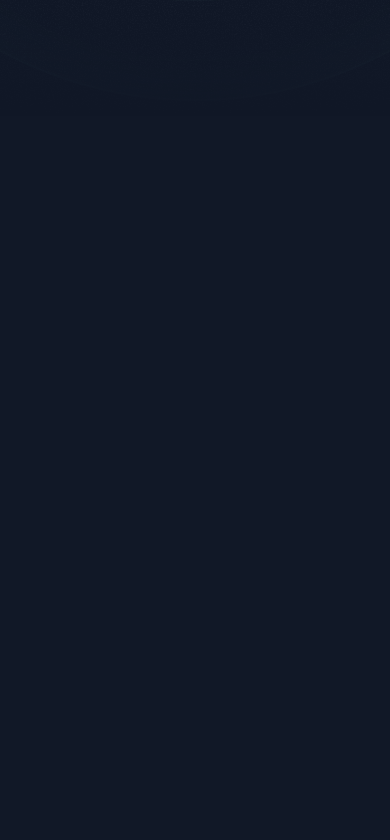
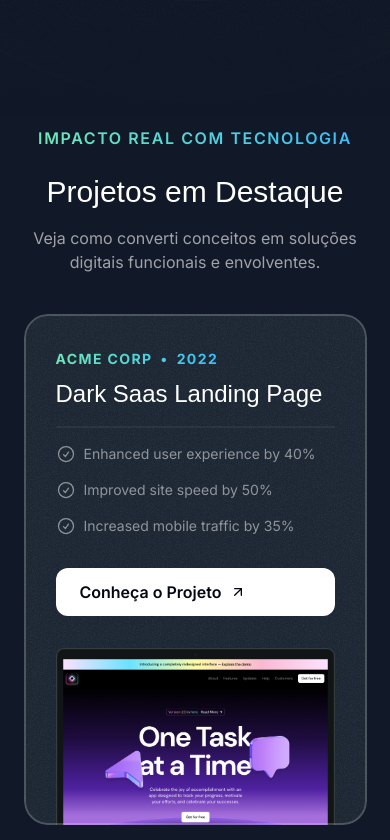
Before and after one commit to Gabriel-otirB/portfolio, a Next.js app: page / in a window 390 px wide. Shown: the part 744-1584 px from the top of the page. Before the commit the page ends 1045 px from the top, so only its background shows below. Built offline with nearby package versions, Linux system fonts and the light colour scheme; a web font is replaced by a local one.

Commit message:
Implemented Featured Projects Section

```diff
--- a/src/app/globals.css
+++ b/src/app/globals.css
@@ -11,3 +11,9 @@
     @apply absolute inset-0 border-2 top-1/2 left-1/2 -translate-x-1/2 -translate-y-1/2 rounded-full border-emerald-300/5 shadow-[0_0_80px_inset] shadow-emerald-300/5;
   }
 }
+
+@layer utilities {
+  .container {
+    @apply lg:max-w-5xl;
+  }
+}
--- a/src/app/page.tsx
+++ b/src/app/page.tsx
@@ -1,11 +1,13 @@
 import Header from "@/sections/Header";
 import { HeroSection } from "@/sections/Hero";
+import { ProjectsSection } from '@/sections/Projects';
 
 export default function Home() {
   return (
     <div>
       <Header />
       <HeroSection />
+      <ProjectsSection />
     </div>
   );
 }
--- a/src/sections/Projects.tsx
+++ b/src/sections/Projects.tsx
@@ -1,6 +1,10 @@
 import darkSaasLandingPage from "@/assets/images/dark-saas-landing-page.png";
 import lightSaasLandingPage from "@/assets/images/light-saas-landing-page.png";
 import aiStartupLandingPage from "@/assets/images/ai-startup-landing-page.png";
+import Image from 'next/image';
+import CheckCircleIcon from '@/assets/icons/check-circle.svg';
+import ArrowUpRightIcon from '@/assets/icons/arrow-up-right.svg';
+import grainImage from '@/assets/images/grain.jpg';
 
 const portfolioProjects = [
   {
@@ -42,5 +46,61 @@ const portfolioProjects = [
 ];
 
 export const ProjectsSection = () => {
-  return <div>Projects Section</div>;
+  return (
+    <section className='pb-16 lg:py-24'>
+      <div className="container">
+        <div className="flex justify-center">
+          <p className="uppercase font-semibold tracking-widest bg-gradient-to-r from-emerald-300 to-sky-400 text-center text-transparent bg-clip-text">
+            Impacto real com tecnologia
+          </p>
+        </div>
+        <h2 className="font-serif text-3xl md:text-5xl text-center mt-6">Projetos em Destaque</h2>
+        <p className="text-center md:text-lg lg:text-xl text-white/60 mt-4 max-w-md mx-auto">
+          Veja como converti conceitos em soluções digitais funcionais e envolventes.
+        </p>
+        <div className="mt-10 md:mt-20 flex flex-col gap-20">
+          {portfolioProjects.map((project) => (
+            <div key={project.title}
+              className="bg-gray-800 rounded-3xl relative overflow-hidden z-0 p-8 px-8 md:px-10 lg:px-20 pt-8 md:pt-12 lg:pt-16
+              after:z-10 after:content-[''] after:absolute after:inset-0 after:outline-2 after:outline after:-outline-offset-2 after:rounded-3xl after:outline-white/20 after:pointer-events-none"
+            >
+              <div className='absolute inset-0 -z-10 opacity-5' style={{ backgroundImage: `url(${grainImage.src})` }}></div>
+              <div className='lg:grid lg:grid-cols-2 lg:gap-16'>
+                <div className='lg:pb-16'> {/* or lg:pb-8 */}
+                  <div className='bg-gradient-to-r from-emerald-300 to-sky-400 inline-flex gap-2 font-bold uppercase tracking-widest text-sm text-transparent bg-clip-text'>
+                    <span>{project.company}</span>
+                    <span>&bull;</span>
+                    <span>{project.year}</span>
+                  </div>
+                  <h3 className='font-serif text-2xl mt-2 md:mt-5 md:text-4xl'>{project.title}</h3>
+                  <hr className='border-t-2 border-white/5 mt-4 md:mt-5' />
+                  <ul className='flex flex-col gap-4 mt-4 md:mt-5'>
+                    {project.results.map((result) => (
+                      <li key={result.title} className='flex gap-2 text-sm md:text-base text-white/50'>
+                        <CheckCircleIcon className='size-5 md:size-6' />
+                        <span>{result.title}</span>
+                      </li>
+                    ))}
+                  </ul>
+                  <a href={project.link}>
+                    <button className='bg-white text-gray-950 h-12 w-full md:w-auto px-6 rounded-xl font-semibold inline-flex items-center gap-2 mt-8'>
+                      <span>Conheça o Projeto</span>
+                      <ArrowUpRightIcon className='size-4' />
+                    </button>
+                  </a>
+                </div>
+                <div className='relative -mb-8'>
+                  <Image
+                    src={project.image}
+                    alt={project.title}
+                    className='mt-8 -mb-4 md:-mb-0 lg:absolute lg:mt-0 lg:h-full lg:w-auto lg:max-w-none'
+                  />
+                </div>
+              </div>
+            </div>
+          ))}
+        </div>
+      </div>
+    </section>
+  );
 };
```
Also changed, not shown: src/sections/Hero.tsx (+36 -36 lines).
